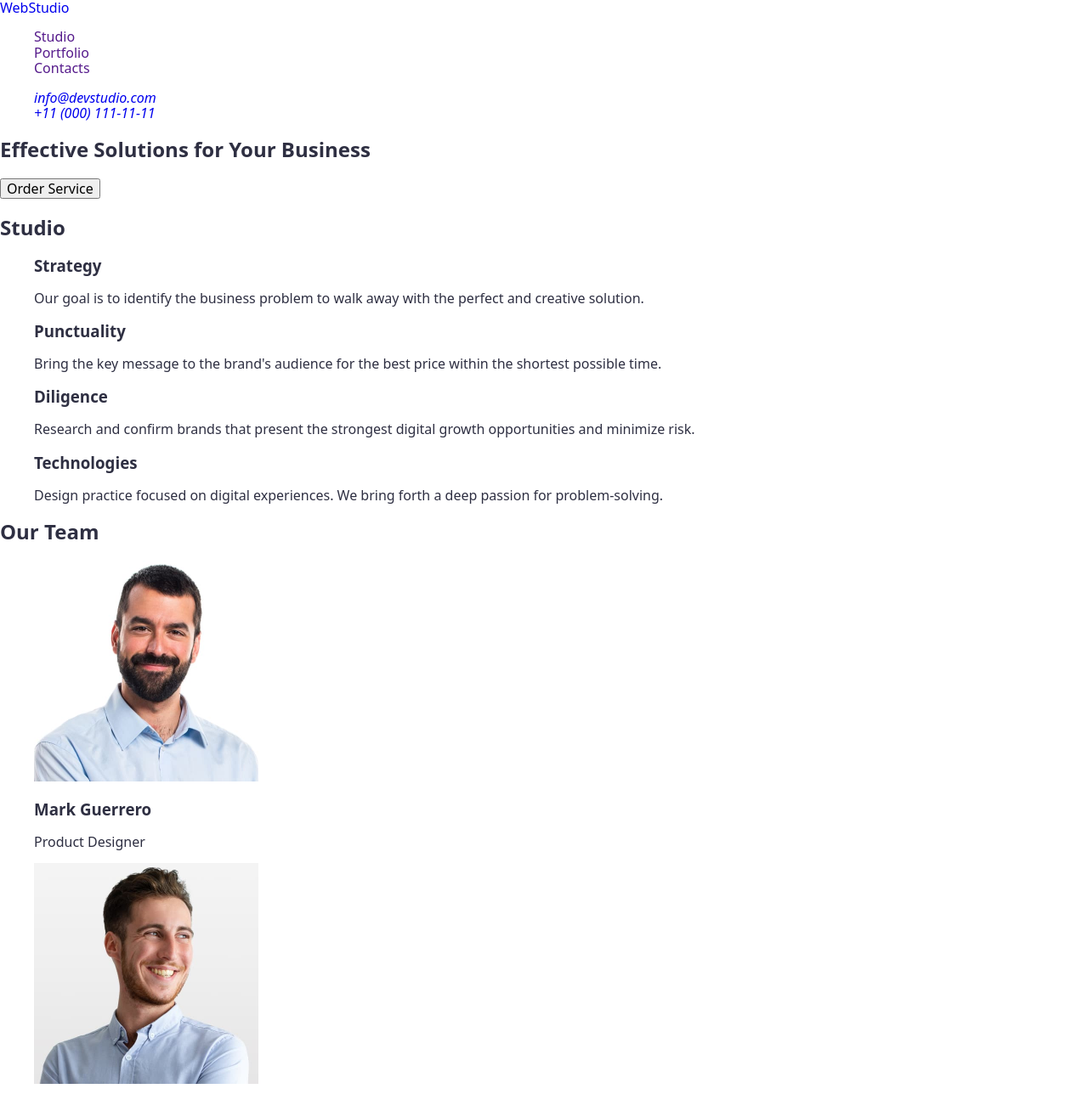
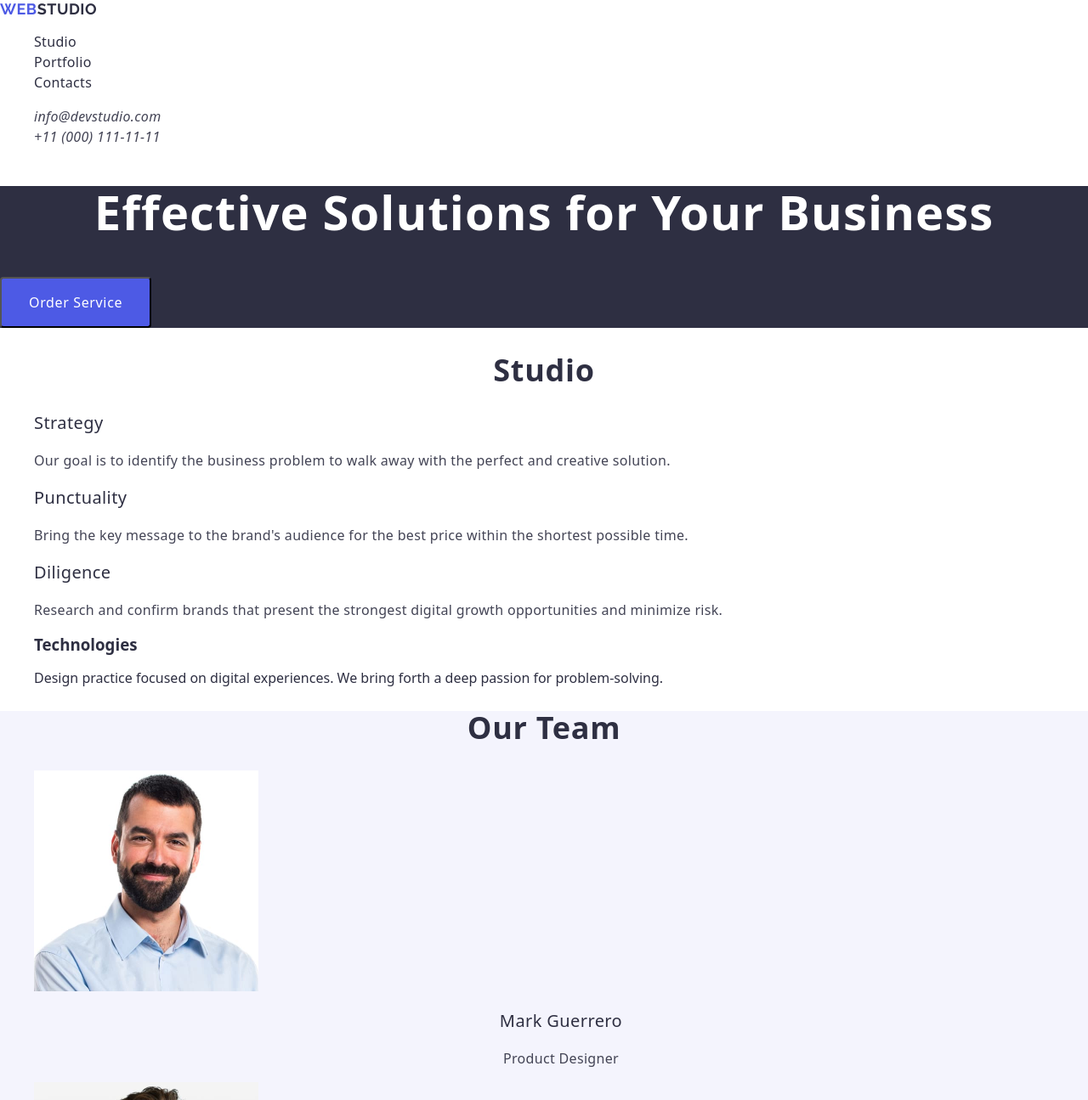
Before and after one commit to HannaPalianytsia/goit-markup-hw-02, a plain HTML site: page index.html in a window 1280 px wide. Shown: the top 1295 px of the page at 85% size. Drawn offline with nearby package versions, Linux system fonts and the light colour scheme.

Commit message:
update css

```diff
--- a/css/styles.css
+++ b/css/styles.css
@@ -1,3 +1,4 @@
+/* head */
 body {
   font-family: "Roboto", "Raleway", sans-serif;
   color: #2e2f42;
@@ -10,4 +11,146 @@ ul {
 
 a {
   text-decoration: none;
+  color: #2e2f42;
 }
+
+/* header */
+.logo {
+  font-family: Raleway;
+  font-size: 18px;
+  font-weight: 700;
+  line-height: 21px; /* 116.667% */
+  letter-spacing: 0.54px;
+  text-transform: uppercase;
+}
+.web-logo {
+  color: #4d5ae5;
+}
+.nav-points {
+  font-size: 16px;
+  font-weight: 500;
+  line-height: 24px; /* 150% */
+  letter-spacing: 0.32px;
+}
+.nav-points:hover {
+  color: #404bbf;
+  text-decoration: underline;
+}
+.contact-links {
+  color: #434455;
+  font-size: 16px;
+  line-height: 24px; /* 150% */
+  letter-spacing: 0.32px;
+}
+.contact-links:hover,
+.contact-links:focus {
+  color: #404bbf;
+}
+
+/* main */
+/* section 1 */
+.main-title-section {
+  background-color: #2e2f42;
+}
+.main-title {
+  color: #fff;
+  text-align: center;
+  font-size: 56px;
+  font-weight: 700;
+  line-height: 60px; /* 107.143% */
+  letter-spacing: 1.12px;
+}
+.order-service-btn {
+  cursor: pointer;
+  display: inline-flex;
+  padding: 16px 32px;
+  align-items: flex-start;
+  gap: 10px;
+  border-radius: 4px;
+  background-color: #4d5ae5;
+  color: #fff;
+
+  /* Button Text */
+  font-size: 16px;
+  font-weight: 500;
+  line-height: 24px; /* 150% */
+  letter-spacing: 0.64px;
+}
+.order-service-btn:hover {
+  background-color: #404bbf;
+}
+
+/* section 2 */
+.studio-subtitle {
+  font-size: 20px;
+  font-weight: 500;
+  line-height: 24px; /* 120% */
+  letter-spacing: 0.4px;
+}
+.studio-dscr {
+  color: #434455;
+  font-size: 16px;
+  line-height: 24px; /* 150% */
+  letter-spacing: 0.32px;
+}
+
+/* section 3 */
+.team-section {
+  background-color: #f4f4fd;
+}
+.section-title {
+  text-align: center;
+  font-size: 36px;
+  font-weight: 700;
+  line-height: 40px; /* 111.111% */
+  letter-spacing: 0.72px;
+  text-transform: capitalize;
+}
+.team-name {
+  text-align: center;
+  font-size: 20px;
+  font-weight: 500;
+  line-height: 24px; /* 120% */
+  letter-spacing: 0.4px;
+}
+.team-role {
+  color: #434455;
+  text-align: center;
+  font-size: 16px;
+  line-height: 24px; /* 150% */
+  letter-spacing: 0.32px;
+}
+
+/* section 4 */
+.portfolio-subtitle {
+  font-size: 20px;
+  font-weight: 500;
+  line-height: 24px; /* 120% */
+  letter-spacing: 0.4px;
+}
+.portfolio-dscr {
+  color: #434455;
+  font-size: 16px;
+  line-height: 24px; /* 150% */
+  letter-spacing: 0.32px;
+}
+
+/* footer */
+.footer-text {
+  color: #f4f4fd;
+  font-size: 16px;
+  line-height: 24px; /* 150% */
+  letter-spacing: 0.32px;
+}
+.footer-style {
+  background-color: #2e2f42;
+}
+.logo-footer {
+  color: #f4f4fd;
+  font-family: Raleway;
+  font-size: 18px;
+  font-weight: 700;
+  line-height: 21px; /* 116.667% */
+  letter-spacing: 0.54px;
+  text-transform: uppercase;
+}
--- a/index.html
+++ b/index.html
@@ -19,52 +19,62 @@
       <!-- НАВІГАЦІЯ -->
       <nav>
         <!-- ЛОГОТИП -->
-        <a href="./index.html">WebStudio</a>
+        <a href="./index.html" class="logo"
+          ><span class="web-logo">Web</span>Studio</a
+        >
 
         <ul>
-          <li><a href="">Studio</a></li>
-          <li><a href="">Portfolio</a></li>
-          <li><a href="">Contacts</a></li>
+          <li><a href="" class="nav-points">Studio</a></li>
+          <li><a href="" class="nav-points">Portfolio</a></li>
+          <li><a href="" class="nav-points">Contacts</a></li>
         </ul>
       </nav>
 
       <!-- контактна інформація -->
       <address>
         <ul>
-          <li><a href="mailto:info@devstudio.com">info@devstudio.com</a></li>
-          <li><a href="tel:+110001111111">+11 (000) 111-11-11</a></li>
+          <li>
+            <a href="mailto:info@devstudio.com" class="contact-links"
+              >info@devstudio.com</a
+            >
+          </li>
+          <li>
+            <a href="tel:+110001111111" class="contact-links"
+              >+11 (000) 111-11-11</a
+            >
+          </li>
         </ul>
       </address>
     </header>
 
     <main>
       <!-- Section 1 hero image -->
-      <section>
-        <h1>Effective Solutions for Your Business</h1>
-        <button type="button">Order Service</button>
+      <section class="main-title-section">
+        <h1 class="main-title">Effective Solutions for Your Business</h1>
+        <button type="button" class="order-service-btn">Order Service</button>
       </section>
 
       <!-- Section 2 -->
       <section>
-        <h2>Studio</h2>
+        <h2 class="section-title">Studio</h2>
         <ul>
           <li>
-            <h3>Strategy</h3>
-            <p>
+            <h3 class="studio-subtitle">Strategy</h3>
+            <p class="studio-dscr">
               Our goal is to identify the business problem to walk away with the
               perfect and creative solution.
             </p>
           </li>
           <li>
-            <h3>Punctuality</h3>
-            <p>
+            <h3 class="studio-subtitle">Punctuality</h3>
+            <p class="studio-dscr">
               Bring the key message to the brand's audience for the best price
               within the shortest possible time.
             </p>
           </li>
           <li>
-            <h3>Diligence</h3>
-            <p>
+            <h3 class="studio-subtitle">Diligence</h3>
+            <p class="studio-dscr">
               Research and confirm brands that present the strongest digital
               growth opportunities and minimize risk.
             </p>
@@ -80,55 +90,55 @@
       </section>
 
       <!-- Section 3 -->
-      <section>
-        <h2>Our Team</h2>
+      <section class="team-section">
+        <h2 class="section-title">Our Team</h2>
         <ul>
-          <li>
+          <li class="team-card">
             <img
               src="./images/team-image-1.jpg"
               alt="Product Designer's photo"
               width="264"
               height="260"
             />
-            <h3>Mark Guerrero</h3>
-            <p>Product Designer</p>
+            <h3 class="team-name">Mark Guerrero</h3>
+            <p class="team-role">Product Designer</p>
           </li>
-          <li>
+          <li class="team-card">
             <img
               src="./images/team-image-2.jpg"
               alt="Frontend Developer's photo"
               width="264"
               height="260"
             />
-            <h3>Tom Ford</h3>
-            <p>Frontend Developer</p>
+            <h3 class="team-name">Tom Ford</h3>
+            <p class="team-role">Frontend Developer</p>
           </li>
-          <li>
+          <li class="team-card">
             <img
               src="./images/team-image-3.jpg"
               alt="Marketing's photo"
               width="264"
               height="260"
             />
-            <h3>Camila Garcia</h3>
-            <p>Marketing</p>
+            <h3 class="team-name">Camila Garcia</h3>
+            <p class="team-role">Marketing</p>
           </li>
-          <li>
+          <li class="team-card">
             <img
               src="./images/team-image-4.jpg"
               alt="UI Designer's photo"
               width="264"
               height="260"
             />
-            <h3>Daniel Wilson</h3>
-            <p>UI Designer</p>
+            <h3 class="team-name">Daniel Wilson</h3>
+            <p class="team-role">UI Designer</p>
           </li>
         </ul>
       </section>
 
       <!-- Our Portfolio -->
       <section>
-        <h2>Our Portfolio</h2>
+        <h2 class="section-title">Our Portfolio</h2>
         <ul>
           <li>
             <img
@@ -137,8 +147,8 @@
               width="360"
               height="300"
             />
-            <h3>Banking App</h3>
-            <p>App</p>
+            <h3 class="portfolio-subtitle">Banking App</h3>
+            <p class="portfolio-dscr">App</p>
           </li>
           <li>
             <img
@@ -147,8 +157,8 @@
               width="360"
               height="300"
             />
-            <h3>Cashless Payment</h3>
-            <p>Marketing</p>
+            <h3 class="portfolio-subtitle">Cashless Payment</h3>
+            <p class="portfolio-dscr">Marketing</p>
           </li>
           <li>
             <img
@@ -157,8 +167,8 @@
               width="360"
               height="300"
             />
-            <h3>Meditation App</h3>
-            <p>App</p>
+            <h3 class="portfolio-subtitle">Meditation App</h3>
+            <p class="portfolio-dscr">App</p>
           </li>
           <li>
             <img
@@ -167,8 +177,8 @@
               width="360"
               height="300"
             />
-            <h3>Taxi Service</h3>
-            <p>Marketing</p>
+            <h3 class="portfolio-subtitle">Taxi Service</h3>
+            <p class="portfolio-dscr">Marketing</p>
           </li>
           <li>
             <img
@@ -194,12 +204,14 @@
       </section>
     </main>
 
-    <footer>
+    <footer class="footer-style">
       <!-- ЛОГОТИП -->
-      <a href="./index.html">WebStudio</a>
+      <a href="./index.html" class="logo-footer"
+        ><span class="web-logo">Web</span>Studio</a
+      >
 
       <!-- опис -->
-      <p>
+      <p class="footer-text">
         Increase the flow of customers and sales for your business with digital
         marketing &amp; growth solutions.
       </p>
```
